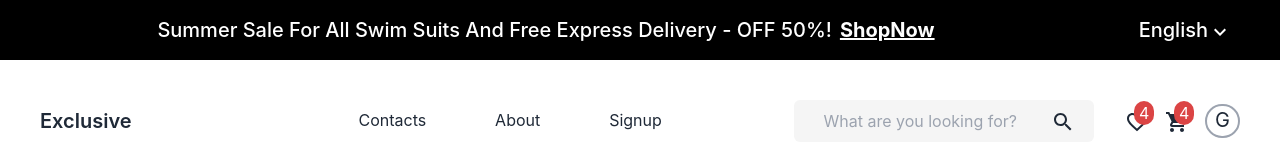
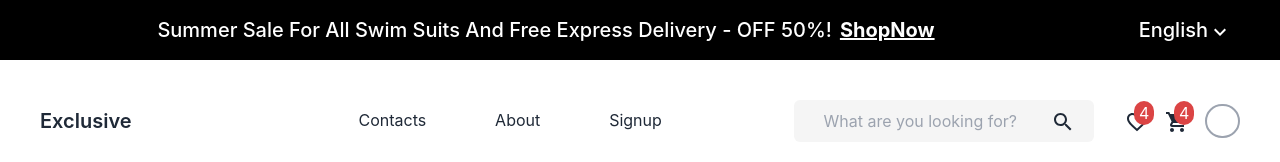
Before and after one commit to sammy002621/e_commerce, a React (Create React App) app: page / in a window 1280 px wide. Shown: the top 162 px of the page. Built offline with nearby package versions, Linux system fonts and the light colour scheme; no server answers.

Commit message:
first day commi

```diff
--- a/src/components/HeaderHome.jsx
+++ b/src/components/HeaderHome.jsx
@@ -107,7 +107,7 @@ function HeaderHome() {
             <div className='absolute text-white bg-sammy rounded-3xl  top-[-7px] right-[-5px] w-5 h-6 text-center  '>4</div>
 
           </Link>
-          <Link to={'/account'} className='text-xl rounded-full border-gray-400 border-2 px-2 capitalize pb-[2px] hover:border-white'>
+          <Link to={'/account'} className='text-xl rounded-full border-gray-400 border-2 px-2 capitalize pb-[2px] hover:border-white text-white'>
             {userLetter}
           </Link>
 
```
